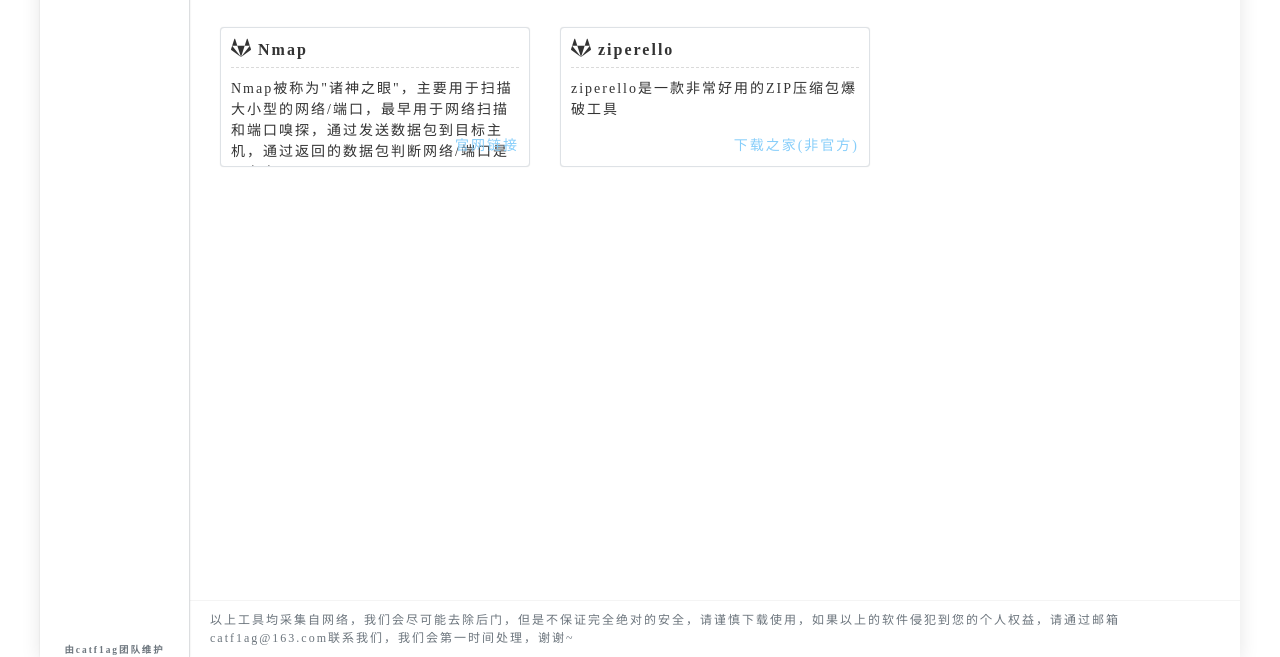
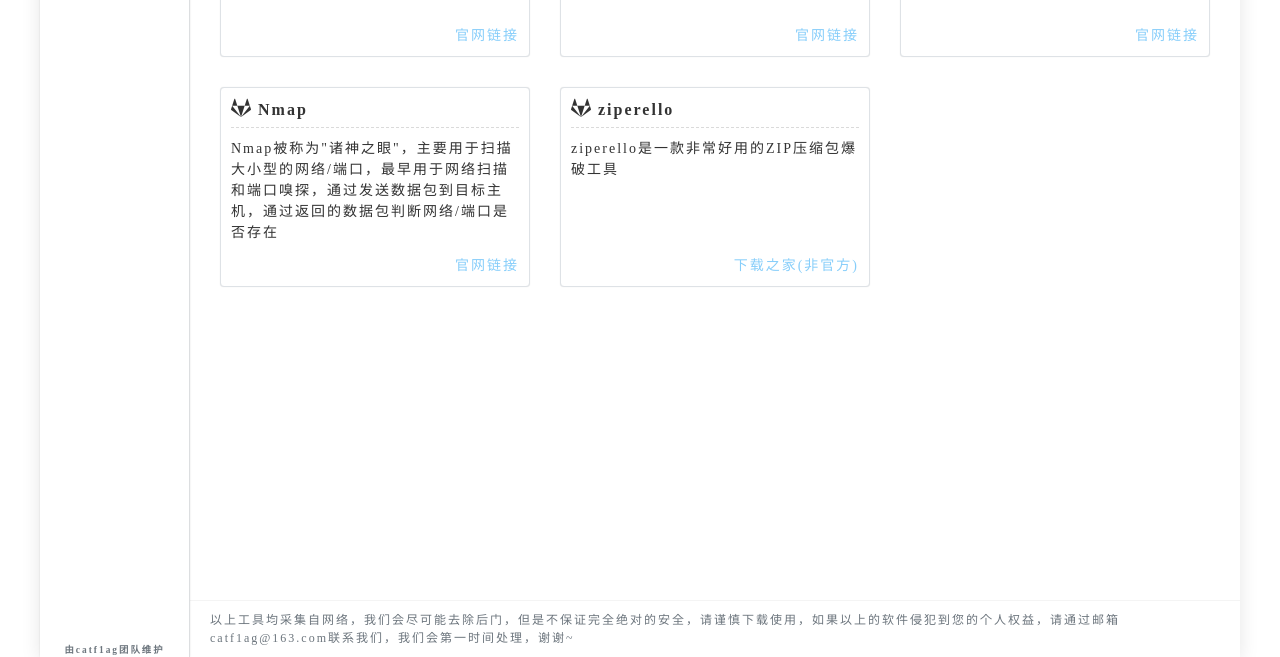
Before and after one commit to vFREE-1/tools, a plain HTML site: page index.html in a window 1280 px wide. Shown: the part 223-880 px from the top of the page. Drawn offline with Linux system fonts and the light colour scheme.

Commit message:
Update style.css

```diff
--- a/css/style.css
+++ b/css/style.css
@@ -37,7 +37,7 @@ li,ul{list-style:none;}
 .min_content::-webkit-scrollbar{width:3px;height:3px;background-color:#fff;}
 .min_content::-webkit-scrollbar-thumb{background-color:#666;}
 .min_content .article{float:left;overflow:hidden;padding:15px;width:33.333%;}
-.min_content .article a{position:relative;float:left;overflow:hidden;padding:10px;width:100%;height:140px;border:1px solid #dee2e6;border-radius:4px;background-color:#fff;box-shadow:0 0 1px rgba(0,0,0,.15);}
+.min_content .article a{position:relative;float:left;overflow:hidden;padding:10px;width:100%;height:200px;border:1px solid #dee2e6;border-radius:4px;background-color:#fff;box-shadow:0 0 1px rgba(0,0,0,.15);}
 .min_content .article h1{overflow:hidden;padding-bottom:5px;border-bottom:1px dashed #9e9e9e61;text-overflow:ellipsis;white-space:nowrap;font-size:16px;}
 .min_content .article .abstract{padding-top:10px;}
 .min_content .article i{margin-right:5px;font-size:20px;}
```
